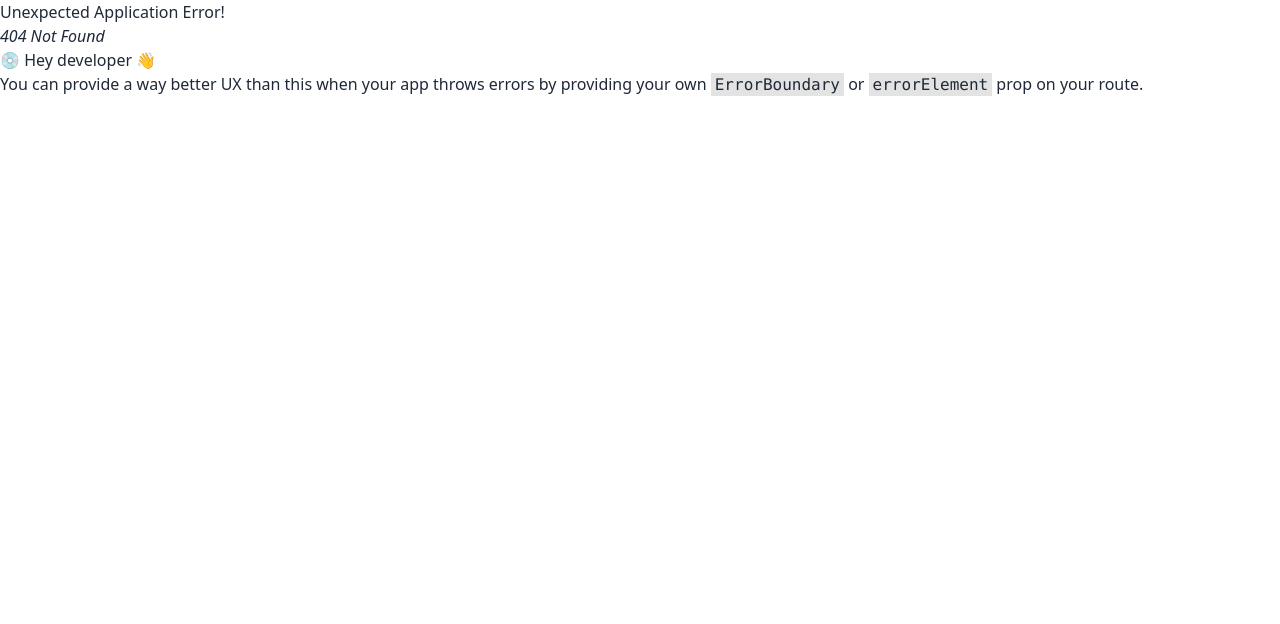
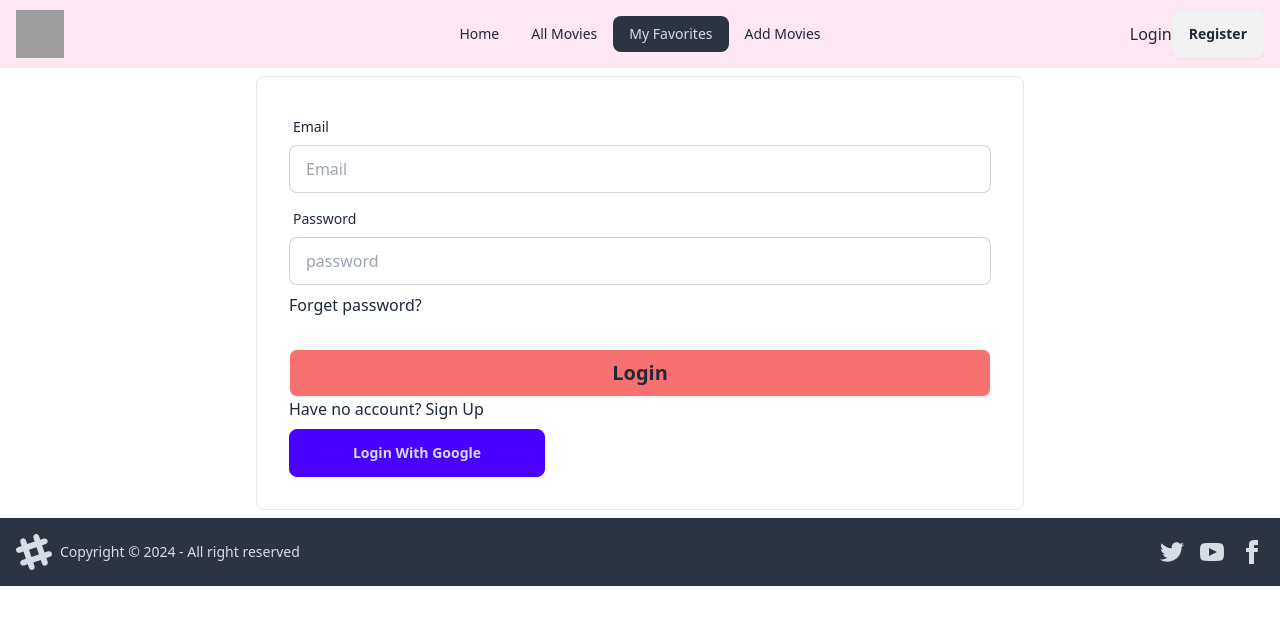
Before and after one commit to manna179/orchid-platform, a React (Vite) app: page /login in a window 1280 px wide. Before the commit this address had no page. Shown: the top 624 px of the page. Built offline with nearby package versions, Linux system fonts and the light colour scheme; grey boxes are pictures that could not be loaded.

Commit message:
created all movies page

```diff
--- a/package.json
+++ b/package.json
@@ -15,6 +15,7 @@
     "match-sorter": "^8.0.0",
     "react": "^18.3.1",
     "react-dom": "^18.3.1",
+    "react-hot-toast": "^2.4.1",
     "react-icons": "^5.4.0",
     "react-router-dom": "^7.0.2",
     "sort-by": "^1.2.0"
--- a/src/Components/Home.jsx
+++ b/src/Components/Home.jsx
@@ -3,6 +3,9 @@ import Navbar from "./Navbar/Navbar";
 import Footer from "./Footer/Footer";
 
 import Banner from "./Banner/Banner";
+
+import SingleMovie from "./SingleMovie/SingleMovie";
+import Movie from "./Navbar/Movie/Movie";
 
 const Home = () => {
   return (
@@ -12,6 +15,8 @@ const Home = () => {
       <div className="h-[500px]">
         <Banner></Banner>
       </div>
+<Movie></Movie>
+
 
 
     </div>
--- /dev/null
+++ b/src/Components/Login/Login.jsx
@@ -0,0 +1,102 @@
+import React, { useContext, useState } from 'react';
+import { AuthContext } from '../../provider/AuthProvider';
+import { Link } from 'react-router-dom';
+
+
+const Login = () => {
+    const {signInUser,setUser,handleGoogleLogin} = useContext(AuthContext)
+    const [error,setError]=useState("")
+
+    const handleSubmit = (e)=>{
+        e.preventDefault();
+        const email = e.target.email.value;
+        const password = e.target.password.value;
+        console.log(email,password);
+
+        signInUser(email,password)
+        .then(res=>{
+            console.log(res.user);
+            const user = res.user;
+            setUser(user)
+        })
+        .catch(err=>{
+            console.log(err);
+            setError(err.message)
+
+        })
+
+    }
+
+    const handleLoginWithGoogle=()=>{
+        handleGoogleLogin()
+        .then(res=>{
+            console.log(res.user);
+        })
+        .catch(err=>{
+            console.log(err.message);
+            setError(err.message)
+        })
+    }
+    return (
+        <div className=" max-w-3xl mx-auto border m-2 rounded-lg">
+
+        <form onSubmit={handleSubmit} className="card-body">
+
+
+
+          <div className="form-control">
+            <label className="label">
+              <span className="label-text">Email</span>
+            </label>
+            <input
+              name="email"
+              type="email"
+              placeholder="Email"
+              className="input input-bordered "
+              required
+            />
+          </div>
+
+
+          <div className="form-control">
+            <label className="label">
+              <span className="label-text">Password</span>
+            </label>
+            <input
+              name="password"
+              type="text"
+              placeholder="password"
+              className="input input-bordered"
+              required
+            />
+          </div>
+
+          <p>Forget password?</p>
+
+
+          <div className="form-control mt-6">
+            <button onClick={signInUser}  type="submit" className="btn text-xl bg-red-400">
+             Login
+            </button>
+
+            <p>Have no account? <Link>Sign Up</Link></p>
+          </div>
+
+
+
+          <button onClick={handleLoginWithGoogle} className='btn btn-primary btn-wide'>Login With Google</button>
+
+
+
+        </form>
+
+
+
+
+
+
+      </div>
+    );
+};
+
+export default Login;
--- /dev/null
+++ b/src/Components/MovieDetails/MovieDetails.jsx
@@ -0,0 +1,11 @@
+import React from 'react';
+
+const MovieDetails = () => {
+    return (
+        <div>
+            <h2>Movie Details</h2>
+        </div>
+    );
+};
+
+export default MovieDetails;
--- /dev/null
+++ b/src/Components/Navbar/Movie/Movie.jsx
@@ -0,0 +1,29 @@
+import React, { useState } from "react";
+import { useLoaderData } from "react-router-dom";
+import SingleMovie from "../../SingleMovie/SingleMovie";
+
+
+const Movie = () => {
+  const allMovie = useLoaderData();
+  const [movie, setMovie] = useState(allMovie);
+
+  return (
+    <div>
+
+      <div>
+        <h1 className="text-2xl font-semibold ">Featured:</h1>
+      </div>
+
+     <div className="grid grid-cols-1 md:grid-cols-2 lg:grid-cols-3 gap-4">
+     {
+        movie.map(singleMovie=><SingleMovie key={singleMovie._id} singleMovie={singleMovie}></SingleMovie>
+
+        )
+     }
+     </div>
+     <button className="btn w-full btn-primary my-10">See All Movies</button>
+    </div>
+  );
+
+}
+export default Movie
--- a/src/Components/Navbar/Navbar.jsx
+++ b/src/Components/Navbar/Navbar.jsx
@@ -14,8 +14,8 @@ const Navbar = () => {
             <ul
               tabIndex={0}
               className="menu menu-sm dropdown-content bg-base-100 rounded-box z-[1] mt-3 w-52 p-2 shadow">
-             <li><NavLink>Home</NavLink></li>
-            <li><NavLink>All Movies</NavLink></li>
+             <li><NavLink to='/'>Home</NavLink></li>
+            <li><NavLink to='/movie'>all Movie</NavLink></li>
             <li><NavLink>My Favorites</NavLink></li>
             <li><NavLink to='/movies'>Add Movies</NavLink></li>
             </ul>
@@ -24,14 +24,15 @@ const Navbar = () => {
         </div>
         <div className="navbar-center hidden lg:flex">
           <ul className="menu menu-horizontal px-1">
-            <li><NavLink>Home</NavLink></li>
-            <li><NavLink>All Movies</NavLink></li>
+            <li><NavLink to='/'>Home</NavLink></li>
+            <li><NavLink to='/movie'>All Movies</NavLink></li>
             <li><NavLink>My Favorites</NavLink></li>
             <li><NavLink to='/movies'>Add Movies</NavLink></li>
           </ul>
         </div>
         <div className="navbar-end">
-          <NavLink to='/signUp' className="btn">Login</NavLink>
+          <NavLink to='/login'>Login</NavLink>
+          <NavLink to='/signUp' className="btn">Register</NavLink>
         </div>
 
 
--- a/src/Components/SignUp/SignUp.jsx
+++ b/src/Components/SignUp/SignUp.jsx
@@ -1,5 +1,7 @@
 import React, { useContext, useState } from 'react';
 import { AuthContext } from '../../provider/AuthProvider';
+import { data } from 'react-router-dom';
+import toast, { Toaster } from 'react-hot-toast';
 
 const SignUp = () => {
 
@@ -28,6 +30,22 @@ const [error,setError]= useState('')
         SignUpUser(email,password)
         .then(res=>{
             console.log(res.user);
+            const signInTime = res?.user?.metadata?.lastSignInTime
+
+            const newUser = {name,email,signInTime}
+            fetch('http://localhost:5000/users',{
+                method:"POST",
+                headers:{
+                    'content-type':'application/json'
+                },
+                body:JSON.stringify(newUser)
+            })
+            .then(res=>res.json())
+            .then(data=>{
+               if(data.insertedId){
+                toast.success('user added in database')
+               }
+            })
         })
         .catch(err=>{
             console.log('error',err.message);
@@ -100,9 +118,15 @@ const [error,setError]= useState('')
           </div>
         </form>
 
+        <Toaster />
 
 
+
+      {
+        error && toast.success('error happened')
+      }
       </div>
+
     );
 
 }
--- /dev/null
+++ b/src/Components/SingleMovie/SingleMovie.jsx
@@ -0,0 +1,25 @@
+import React from 'react';
+
+const SingleMovie = ({singleMovie}) => {
+    const {poster,title,genre,duration,release,rating}= singleMovie
+    return (
+        <div  className="card p-4 rounded-lg shadow-xl">
+        <div>
+        <img className="rounded-lg"
+            src={poster} />
+        </div>
+        <div className="card-body">
+          <h2 className="card-title">{title}</h2>
+          <p>Genre: {genre}</p>
+          <p>Runtime: {duration} hours</p>
+          <p>Release year: {release}</p>
+          <p>Rating: {rating}</p>
+          <div className="card-actions justify-end">
+            <button className="btn btn-primary">See Details</button>
+          </div>
+        </div>
+      </div>
+    );
+};
+
+export default SingleMovie;
--- /dev/null
+++ b/src/Components/Users/User.jsx
@@ -0,0 +1,11 @@
+import React from 'react';
+
+const User = () => {
+    return (
+        <div>
+
+        </div>
+    );
+};
+
+export default User;
--- a/src/main.jsx
+++ b/src/main.jsx
@@ -1,16 +1,18 @@
 import { StrictMode } from "react";
 import { createRoot } from "react-dom/client";
 import "./index.css";
-import App from "./App.jsx";
+
 
 import { createBrowserRouter, RouterProvider } from "react-router-dom";
 
 import AddMovies from "./Pages/AddMovies.jsx";
 import Header from "./Components/Header/Header.jsx";
 import Home from "./Components/Home.jsx";
-import AllMovies from "./Pages/AllMovies.jsx";
 import AuthProvider from "./provider/AuthProvider.jsx";
 import SignUp from "./Components/SignUp/SignUp.jsx";
+import Movie from "./Components/Navbar/Movie/Movie.jsx";
+import MovieDetails from "./Components/MovieDetails/MovieDetails.jsx";
+import Login from "./Components/Login/Login.jsx";
 
 const router = createBrowserRouter([
   {
@@ -20,21 +22,35 @@ const router = createBrowserRouter([
       {
         path: "/",
         element: <Home></Home>,
+        loader:()=>fetch('http://localhost:5000/movies')
+
       },
       {
-        path:'/allMovies',
-        element:<AllMovies></AllMovies>
+        path:'/login',
+        element:<Login></Login>
       },
       {
         path:'/signUp',
         element:<SignUp></SignUp>
+      },
+      {
+        path:'/movie',
+        element:<Movie></Movie>,
+        loader:()=>fetch('http://localhost:5000/movies')
+      },
+      {
+
+          path: "/movies",
+          element: <AddMovies></AddMovies>,
+
+      },
+      {
+        path:'/movieDetails',
+        element:<MovieDetails></MovieDetails>
       }
     ],
   },
-  {
-    path: "/movies",
-    element: <AddMovies></AddMovies>,
-  },
+
 
 ]);
 
@@ -42,6 +58,7 @@ createRoot(document.getElementById("root")).render(
   <StrictMode>
    <AuthProvider>
    <RouterProvider router={router} />
+
    </AuthProvider>
   </StrictMode>
 );
--- a/src/provider/AuthProvider.jsx
+++ b/src/provider/AuthProvider.jsx
@@ -1,4 +1,4 @@
-import { createUserWithEmailAndPassword } from 'firebase/auth';
+import { createUserWithEmailAndPassword, GoogleAuthProvider, signInWithEmailAndPassword, signInWithPopup } from 'firebase/auth';
 import React, { createContext, useState } from 'react';
 import auth from '../firebase.init';
   export const AuthContext = createContext(null)
@@ -6,15 +6,28 @@ import auth from '../firebase.init';
 const AuthProvider = ({children}) => {
 const [user,setUser]=useState(null);
 const [loading,setLoading]=useState(true);
+const provider = new GoogleAuthProvider()
 
 const SignUpUser = (email,Password)=>{
     setLoading(true)
 return createUserWithEmailAndPassword(auth,email,Password)
 }
 
+const signInUser = (email,Password)=>{
+setLoading(true)
+return signInWithEmailAndPassword(auth,email,Password)
+}
+const handleGoogleLogin=()=>{
+    setLoading(true)
+return signInWithPopup(auth,provider)
+}
+
     const userInfo = {
         user,
         SignUpUser,
+        signInUser,
+        setUser,
+        handleGoogleLogin
 
     }
     return (
```
Also changed, not shown: 1 other file (tests, documents, lock files or other folders).
